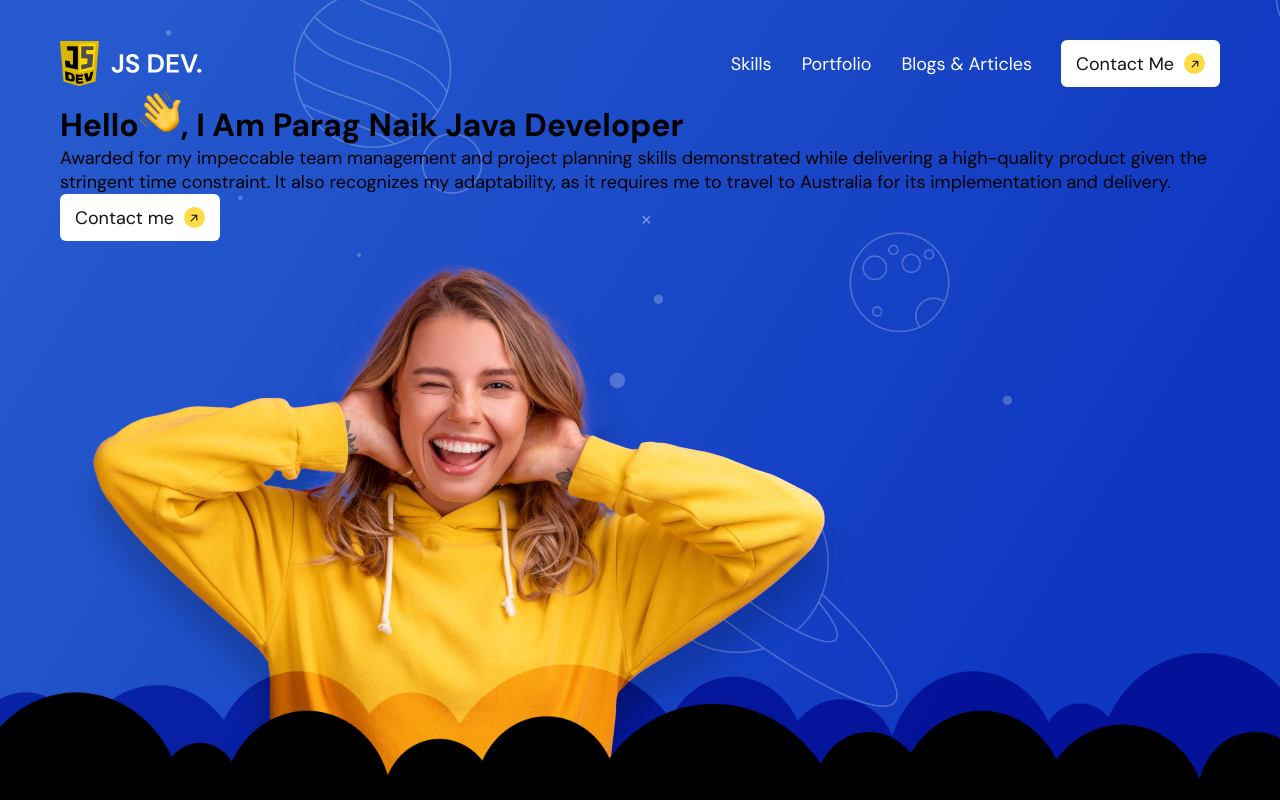
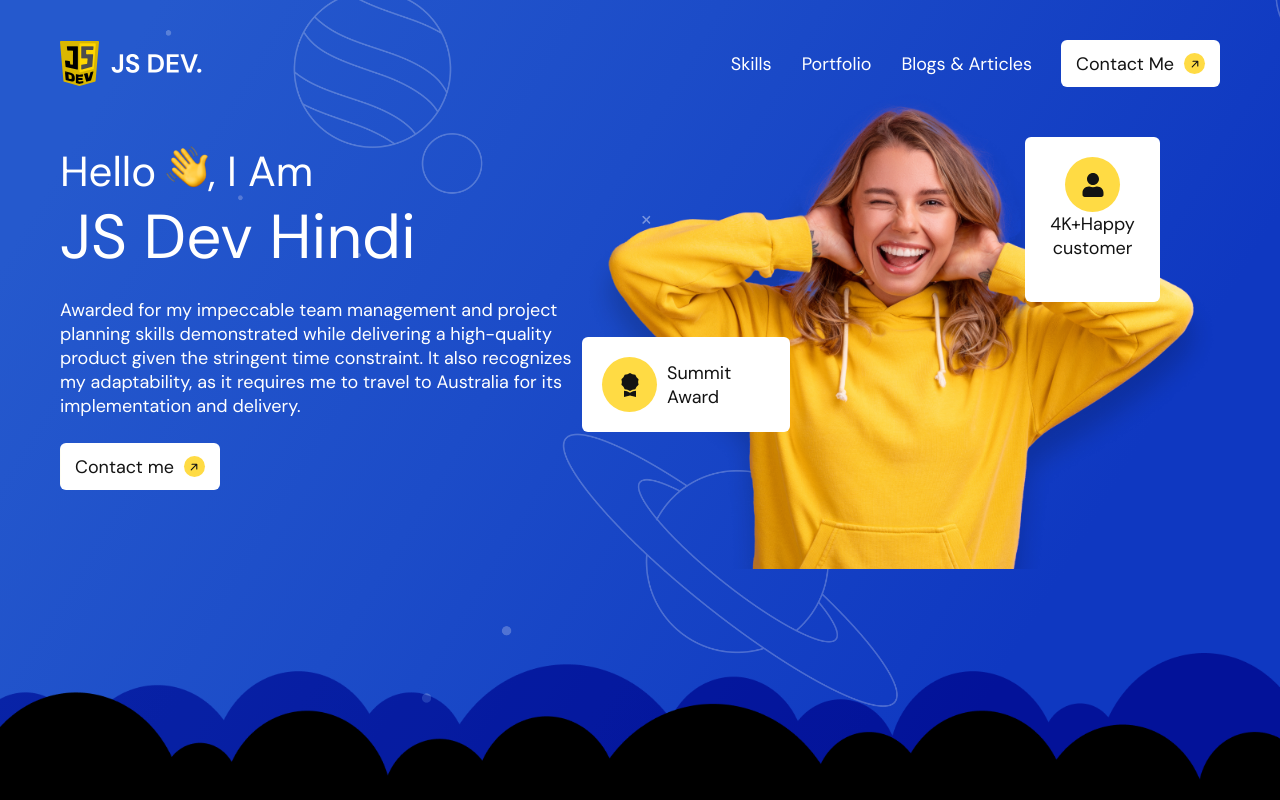
Before and after one commit to Parag18081994/Personal-Portfolio, a React (Create React App) app: page / in a window 1280 px wide. Built offline with nearby package versions, Linux system fonts and the light colour scheme.

Commit message:
heavy driver

```diff
--- a/src/components/intro/intro-content/index.jsx
+++ b/src/components/intro/intro-content/index.jsx
@@ -17,9 +17,9 @@ const Introcontent = () => {
                             <span className="icon">
                                 <img src={hand} />
                             </span>
-                            <span className="text">, I Am Parag Naik </span>
+                            <span className="text">, I Am</span>
                         </span>
-                        <span className="big-text">Java Developer</span>
+                        <span className="big-text">JS Dev Hindi</span>
                     </h1>
                     <p>
                         Awarded for my impeccable team management and project
--- a/src/components/intro/intro-content/style.scss
+++ b/src/components/intro/intro-content/style.scss
@@ -0,0 +1,127 @@
+@import "../../../style-config/mixins.scss";
+@import "../../../style-config/variable.scss";
+
+
+.intro-content{
+    flex-grow: 1;
+    display: flex;
+    align-items: flex-end;
+    .layout{
+        display: flex;
+        .left-col{
+            width: 45%;
+            @include medium-screen{
+                padding-top: 55px;
+            }
+            @include large-screen{
+                padding-top: 0;
+                width: 37%;
+            }
+            .title{
+                display: flex;
+                flex-direction: column;
+                color: $white;
+                .small-text{
+                    @include typography(42px,400,48px);
+                    display: flex;
+                    align-items: center;
+                    .icon{
+                        margin-left: 10px;
+                    }
+                }
+                .big-text{
+                    @include typography(62px,400,72px);
+                }
+            }
+            p{
+                color: $white;
+                @include typography(18px,400,24px);
+                margin: 25px 0;
+            }
+        }
+        .right-col{
+            width: 55%;
+            display: flex;
+            align-items: flex-end;
+            position: relative;
+            @include large-screen{
+                width: 63%;
+            }
+            img{
+                width: 100%;
+                display: block;
+                margin-bottom: 40px;
+                @include large-screen{
+                    margin-bottom: 50px;
+                    position: relative;
+                    right: -100px;
+                }
+            }
+            .highlights{
+                position: absolute;
+                border-radius: 6px;
+                background:white;
+                .icon{
+                    width: 55px;
+                    height: 55px;
+                    min-width: 55px;
+                    display: flex;
+                    align-items: center;
+                    justify-content: center;
+                    border-radius: 50%;
+                    background-color: $yellow;
+                    font-size: 24px;
+                    color: $black-light;
+                }
+                .text{
+                    padding: 0 10px;
+                    @include typography(18px,400,24px);
+                    color: $black-light;
+                    .span{
+                        @include typography(18px,400,24px);
+                    }
+                }
+                &.horizontal{
+                    width: 208px;
+                    height: 95px;
+                    display: flex;
+                    align-items: center;
+                    top: 250px;
+                    left: 0;
+                    padding: 20px 10px 20px 20px;
+                    @include medium-screen{
+                        top: 250px;
+                        left: 0;
+                    }
+                    @include large-screen{
+                        top: 270px;
+                        left: 120px;
+                    }
+
+                }
+                &.verticle{
+                    width: 135px;
+                    height: 165px;
+                    min-height: 165px;
+                    display: flex;
+                    flex-direction: column;
+                    align-items: center;
+                    top: 50px;
+                    right: 60px;
+                    padding: 20px;
+                    padding-bottom: 10px;
+                    text-align: center;
+                    @include medium-screen{
+                        top: 50px;
+                        right: 60px;
+                    }
+                    @include large-screen{
+                        top: 85px;
+                        right:-10px;
+                    }
+
+                }
+            }
+        }
+    }
+}
```
